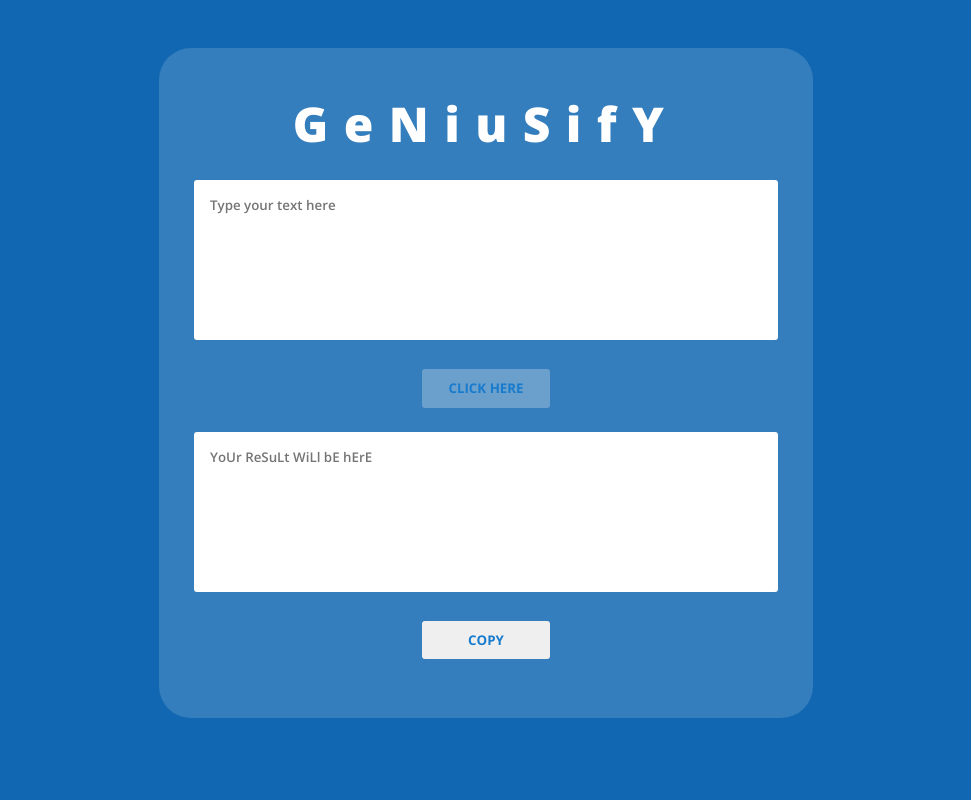
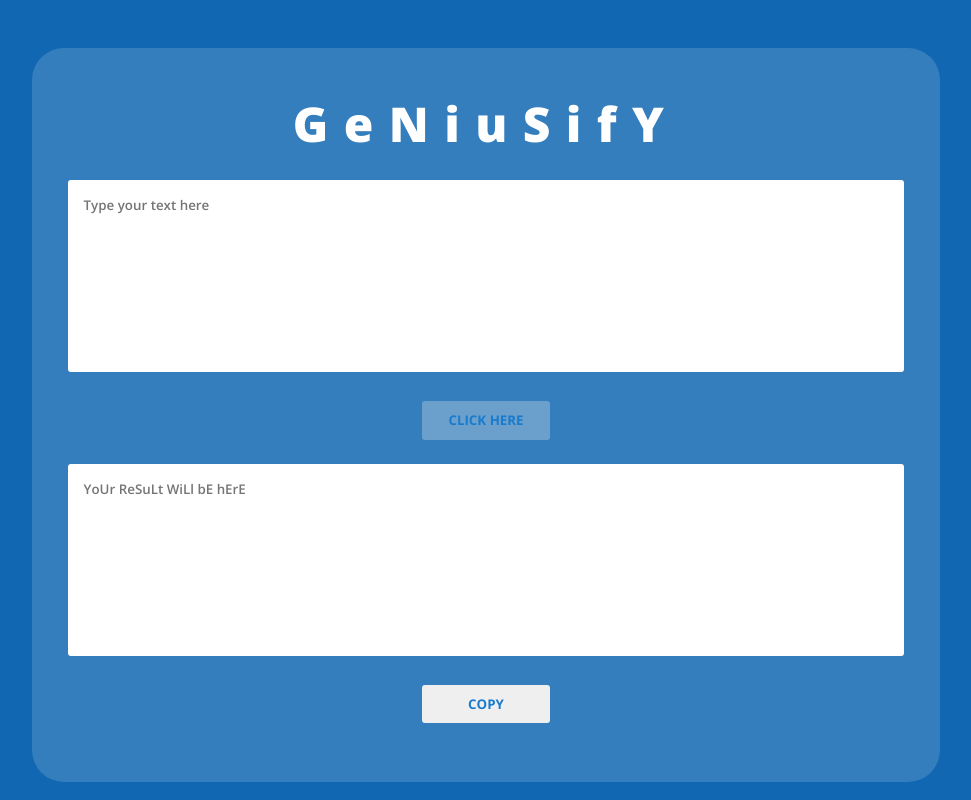
Before and after one commit to Artunn/geniusify, a React (Create React App) app: page / in a window 1280 px wide. Shown: the whole page, without its empty margins (154-1125 px from the left). Built offline with nearby package versions, Linux system fonts and the light colour scheme.

Commit message:
Changed width for pc

```diff
--- a/src/pages/Geniusify.css
+++ b/src/pages/Geniusify.css
@@ -8,7 +8,7 @@
 
 .geniusify__body{
     background-color: rgba(255, 255, 255, 0.15);
-    width: 50%;
+    width: 70%;
     margin-top: 2.5rem;
     padding: 0.7rem;
     border-radius: 2rem;
@@ -29,8 +29,8 @@
 
 .geniusify-textarea{
     width: 100%;
-    max-width: 600px;
-    height: 10rem;
+    max-width: 900px;
+    height: 12rem;
     text-align: left;
     box-sizing: border-box;
     resize: none;
```
